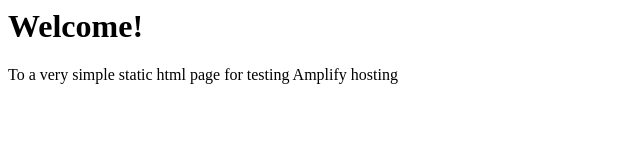
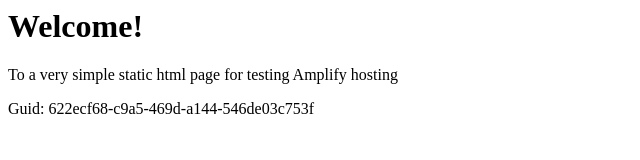
Before and after one commit to aws-aemilia-sin/Github-PR-Commit-Integration-Test-DoNotTouch-v1-preprod-ap-southeast-1, a website: page src/index.html in a window 1280 px wide. Shown: the whole page, without its empty margins (0-640 px from the left). Drawn offline with Linux system fonts and the light colour scheme.

Commit message:
commit from integ tests

```diff
--- a/src/index.html
+++ b/src/index.html
@@ -1,3 +1,5 @@
+
+
 <html lang="en">
 
 <head>
@@ -10,6 +12,6 @@
 <body>
     <h1>Welcome!</h1>
     <p>To a very simple static html page for testing Amplify hosting</p>
-</body>
+    <p>Guid: 622ecf68-c9a5-469d-a144-546de03c753f</p></body>
 
 </html>
```
